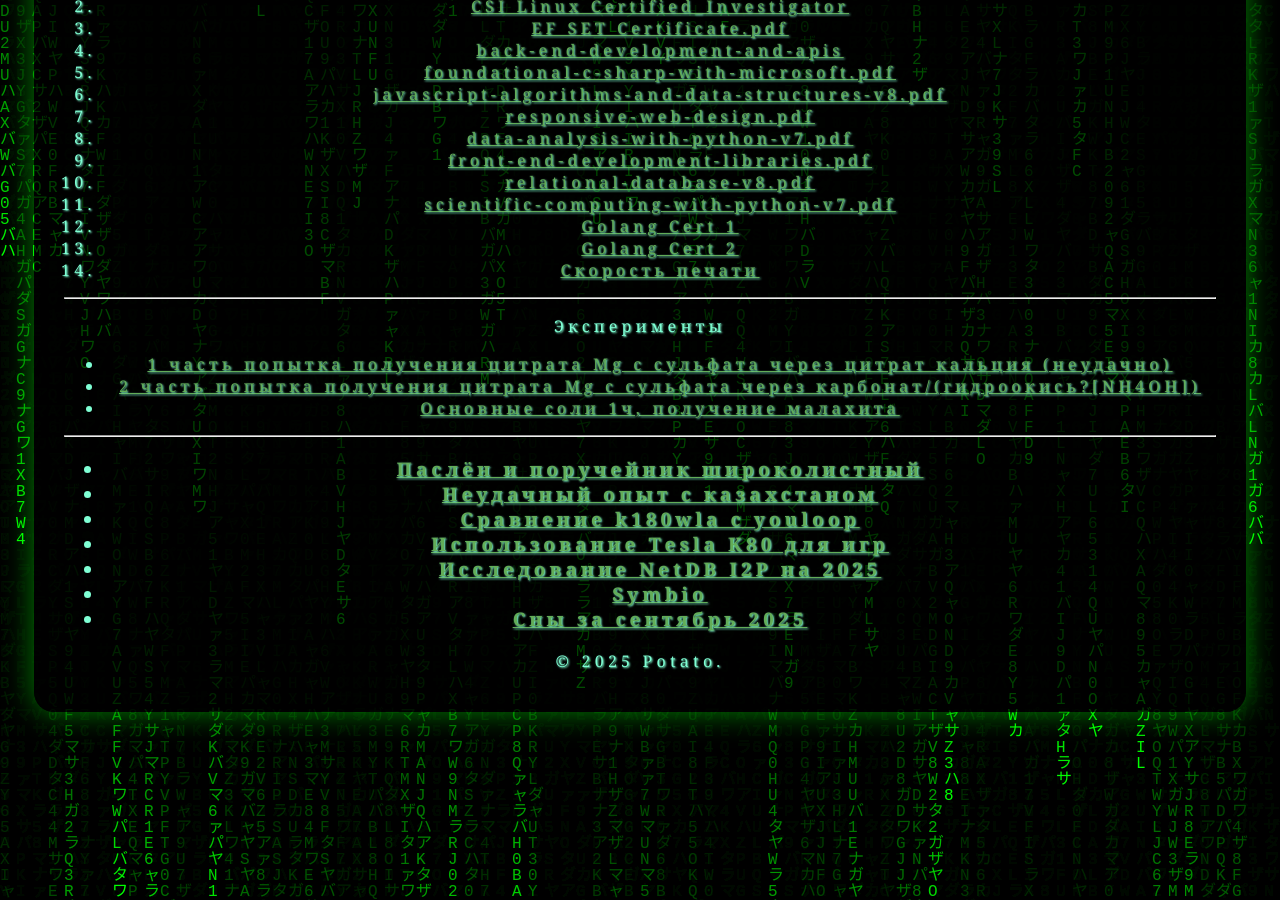
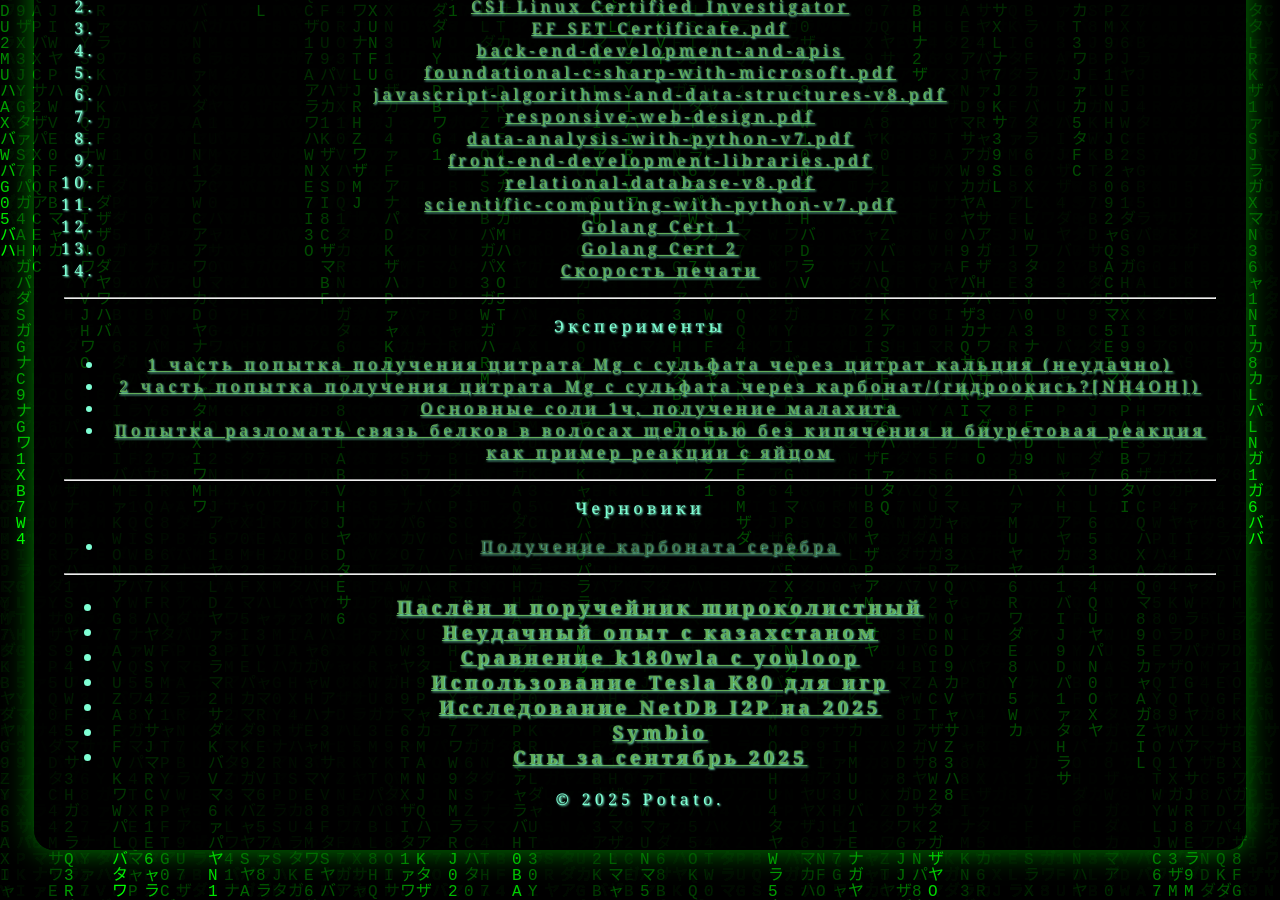
Before and after one commit to wipedlifepotato/wipedlifepotato.github.io, a Jekyll site: the page index.html, which Jekyll copies as it is, in a window 1280 px wide and 900 px high, scrolled down 628 px. Built offline with Jekyll 4.4.1, drawn with Linux system fonts in a browser that asks for light colours.

Commit message:
update index.html

```diff
--- a/index.html
+++ b/index.html
@@ -55,6 +55,12 @@
 			<li><a href="https://wipedlifepotato.github.io/experimentAceMg.html">1 часть попытка получения цитрата Mg с сульфата через цитрат кальция (неудачно)</a></li>
 			<li><a href="https://wipedlifepotato.github.io/experimentAceMg2.html">2 часть попытка получения цитрата Mg с сульфата через карбонат/(гидроокись?[NH4OH])</a></li>
 			<li><a href="https://wipedlifepotato.github.io/experimentbasicsalts1.html">Основные соли 1ч, получение малахита</a></li>
+			<li><a href="https://wipedlifepotato.github.io/experimentsbiuretivolos.html">Попытка разломать связь белков в волосах щелочью без кипячения и биуретовая реакция как пример реакции с яйцом</a></li>
+		</ul>
+		<hr/>
+		<p>Черновики</p>
+		<ul>
+		    <li><a href="">Получение карбоната серебра</a></li>
 		</ul>
 		<hr/>
 		<h3 id="sitemap">
```
Also changed, not shown: experimentsbiuretivolos.md (+4 -2 lines).
